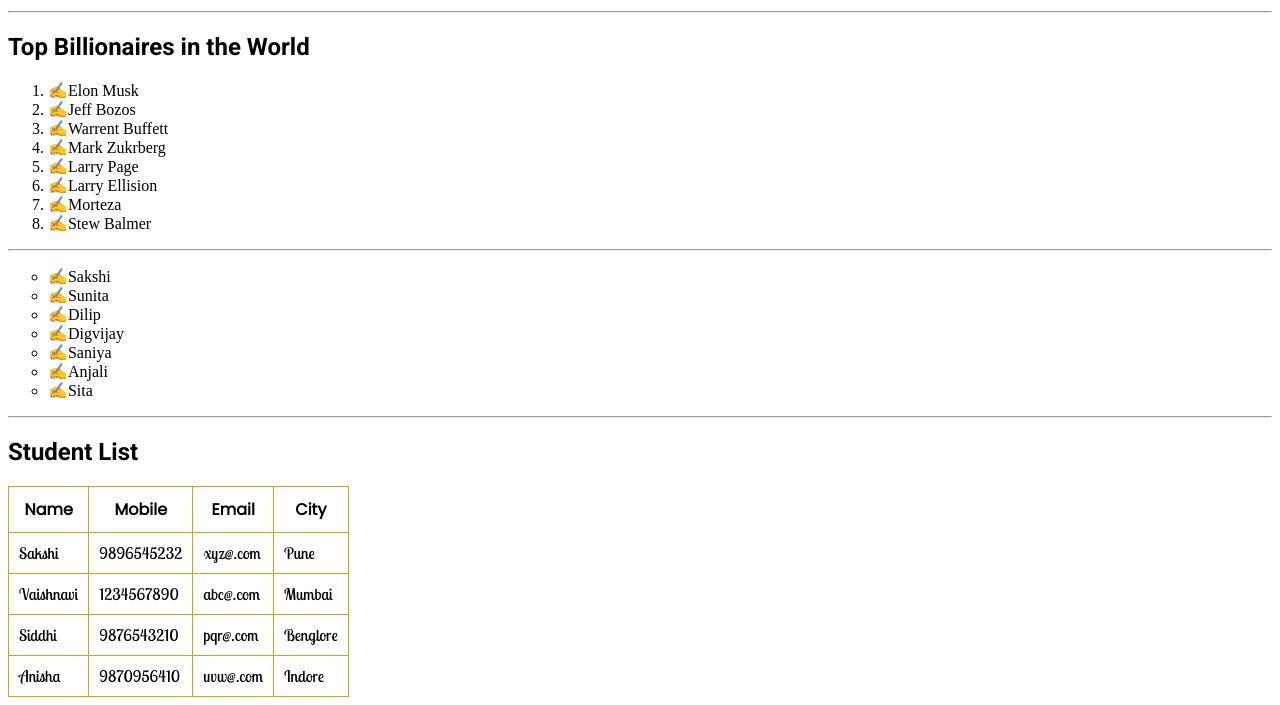
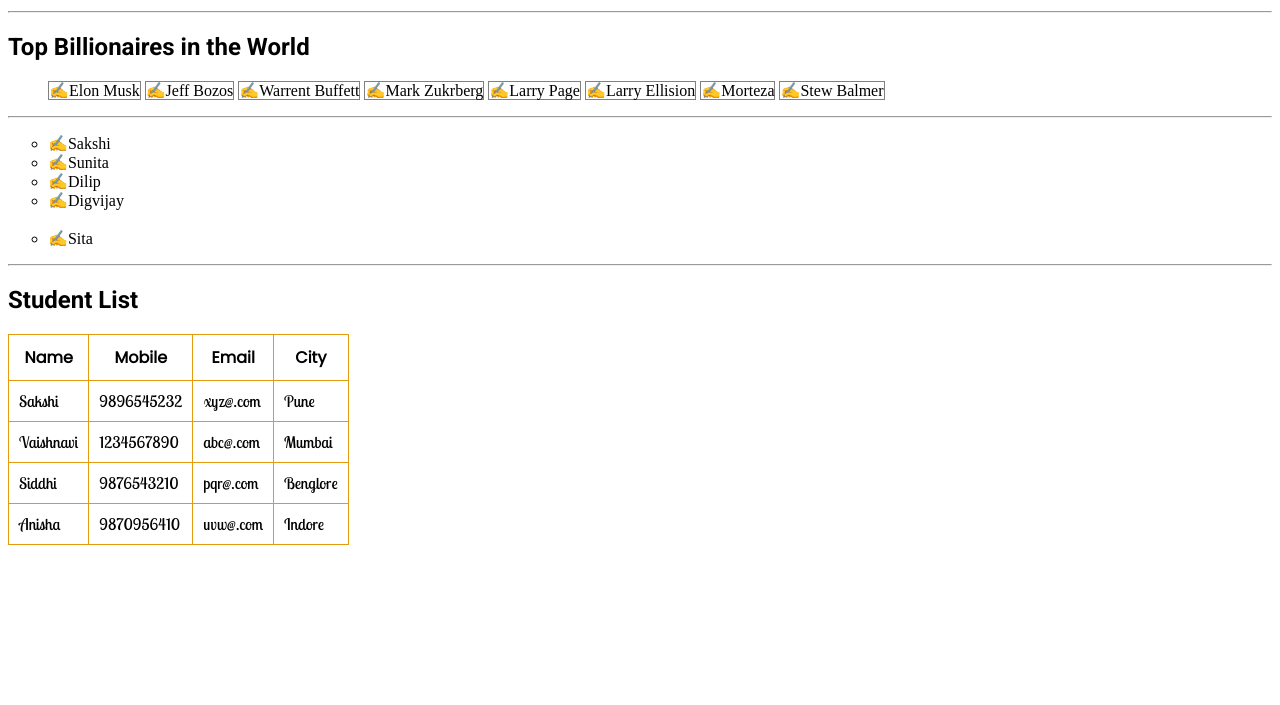
Before and after one commit to SakshiGapat/HTML, a plain HTML site: page cssUnits.html in a window 1280 px wide. Shown: the part 133-838 px from the top of the page. After the commit the page ends 800 px from the top, so only its background shows below. Drawn offline with Linux system fonts and the light colour scheme.

Commit message:
CSS units

```diff
--- a/cssUnits.html
+++ b/cssUnits.html
@@ -23,7 +23,13 @@
         #hero{
             font-size: 2rem;
         }
-
+        ol li{
+            list-style-type: none;
+            display: inline ;
+            width: 200px;
+            height: 50px;
+            border: 1px solid gray;
+        }
 
         ul li{
             list-style-type: circle;
@@ -46,6 +52,12 @@
         }
         li::before{
             content: "✍️";
+        }
+        #anjali{
+            display: none;
+        }
+        #saniya{
+            visibility: hidden;
         }
     </style>
 </head>
@@ -72,8 +84,8 @@
         <li>Sunita</li>
         <li>Dilip</li>
         <li>Digvijay</li>
-        <li>Saniya</li>
-        <li>Anjali</li>
+        <li id="saniya">Saniya</li>
+        <li id="anjali">Anjali</li>
         <li>Sita</li>
     </ul>
     <hr>
```
